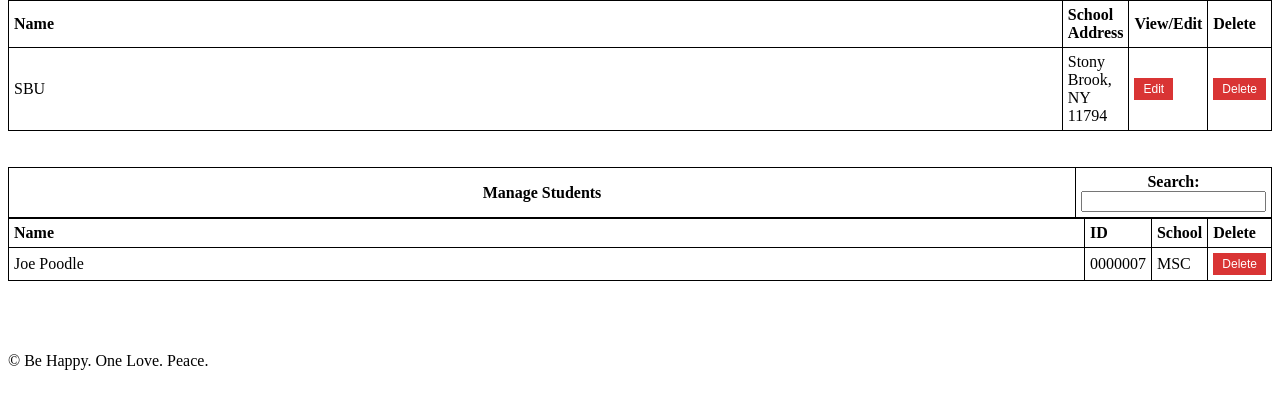
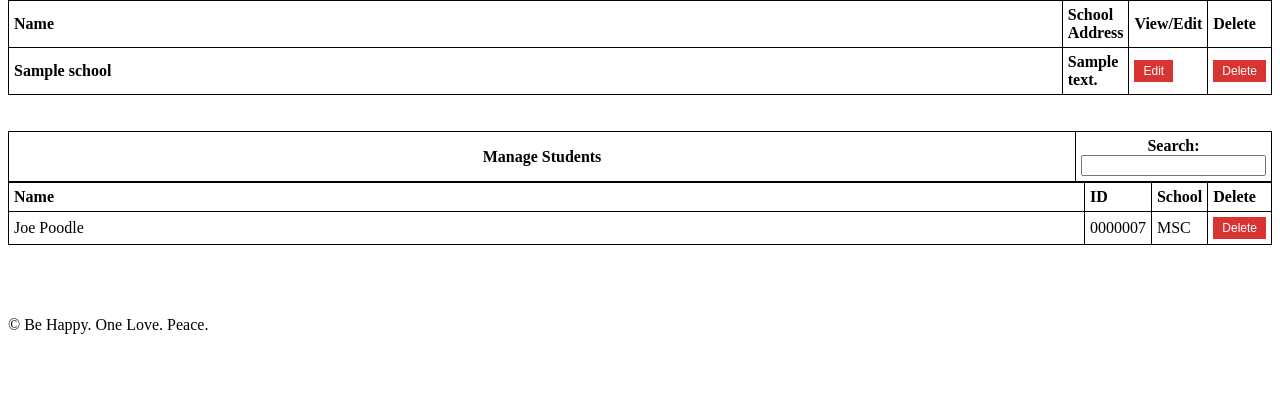
Before and after one commit to karlfloersch/School-Schedule-Management, a Django app: template schedules/templates/admin_dash.html in a window 1280 px wide. Shown: the part 264-673 px from the top of the page. Run offline with Django 3.2, Linux system fonts and the light colour scheme; the template is opened without the code that fills it: most values are stand-ins (such as "Sample title", 1, 10 or a date in 2020); lists and menus that the app fills with data are empty; parts of the project's set-up code (start-up, migrations or seed data) failed here and were passed over; some libraries are stand-ins or nearby versions.

Commit message:
Add admin stuff

```diff
--- a/schedules/templates/admin_dash.html
+++ b/schedules/templates/admin_dash.html
@@ -31,6 +31,25 @@
 </table>
 
 <div id="manageSchool"></div>
+    <table>
+        <tr>
+            <td><b>Name</b></td>
+            <td><b>School Address</b></td>
+            <td><b>View/Edit</b></td>
+            <td><b>Delete</b></td>
+        </tr>
+        {%for school in schools%}
+        <tr>
+
+            <td><b>{{ school.name }}</b></td>
+            <td><b>{{ school.address }}</b></td>
+            <td><button type="button" class="btn" onClick="">Edit</button></td>
+        <td><button type="button" class="btn" onClick="Javacsript:deleteListRow(this)">Delete</button></td>
+        </tr>
+
+        {% endfor %}
+
+    </table>
 
 <br>
 <br>
@@ -42,7 +61,9 @@
   </tr>
 </table>
 <div id="scroll">
-<div id="manageStudents"></div>
+<div id="manageStudents">
+
+</div>
 </div>
 
 <br>
--- a/static/js/adminDash.js
+++ b/static/js/adminDash.js
@@ -18,7 +18,7 @@ function createAcctReqList() {
     <td><b>ID</b></td>\
     <td><b>School</b></td>\
     <td><b>Accept</b></td>\
-    <td><b>Deny</b></td>');
+    <td><b>Deny</b></td></tr>');
 
   table.append('<tr><td>Joe Poodle</td>\
     <td>0000007</td>\
@@ -26,25 +26,25 @@ function createAcctReqList() {
     <td><input type="button" class="btn" value = "Accept" \
     onClick="Javacsript:deleteListRow(this)"></button></td>\
     <td><input type="button" class="btn" value = "Deny" \
-    onClick="Javacsript:deleteListRow(this)"></td>');
+    onClick="Javacsript:deleteListRow(this)"></td></tr>');
 }
 function createManageSchool() {
-  $('#manageSchool').append('<table></table>');
-  var table = $('#manageSchool').children();
-
-  table.append('<tr><td><b>Name</b></td>\
-    <td><b>School Address</b></td>\
-    <td><b>View/Edit</b></td>\
-    <td><b>Delete</b></td>');
-
-  for(var i = 0; i < 1; i++){
-    table.append('<tr><td class="schoolName">SBU</td>\
-      <td class = "schoolAddress">Stony Brook, NY 11794</td>\
-      <td><input type="button" class="btn" value = "Edit" \
-        onClick=""></button></td>\
-      <td><input type="button" class="btn" value = "Delete" \
-        onClick="Javacsript:deleteListRow(this)"></td>');
-  }
+//  $('#manageSchool').append('<table></table>');
+//  var table = $('#manageSchool').children();
+//
+//  table.append('<tr><td><b>Name</b></td>\
+//    <td><b>School Address</b></td>\
+//    <td><b>View/Edit</b></td>\
+//    <td><b>Delete</b></td>');
+//
+//  for(var i = 0; i < 1; i++){
+//    table.append('<tr><td class="schoolName">SBU</td>\
+//      <td class = "schoolAddress">Stony Brook, NY 11794</td>\
+//      <td><input type="button" class="btn" value = "Edit" \
+//        onClick=""></button></td>\
+//      <td><input type="button" class="btn" value = "Delete" \
+//        onClick="Javacsript:deleteListRow(this)"></td>');
+//  }
 }
 function createManageStudent() {
   $('#manageStudents').append('<table></table>');
@@ -53,16 +53,16 @@ function createManageStudent() {
   table.append('<tr><td><b>Name</b></td>\
     <td><b>ID</b></td>\
     <td><b>School</b></td>\
-    <td><b>Delete</b></td>');
+    <td><b>Delete</b></td></tr>');
 
   table.append('<tr><td>Joe Poodle</td>\
     <td>0000007</td>\
     <td>MSC</td>\
     <td><input type="button" class="btn" value = "Delete" \
-      onClick="Javacsript:deleteListRow(this)"></td>');
+      onClick="Javacsript:deleteListRow(this)"></td></tr>');
 }
 $( document ).ready(function() {
   createAcctReqList();
-  createManageSchool();
+  //createManageSchool();
   createManageStudent();
 });
```
